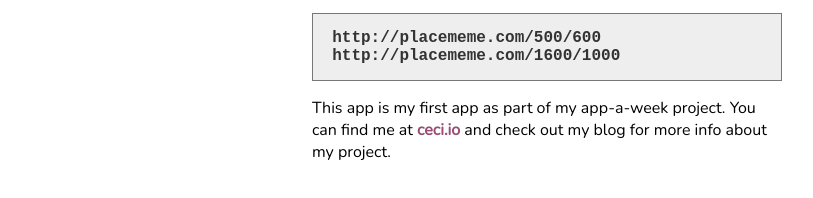
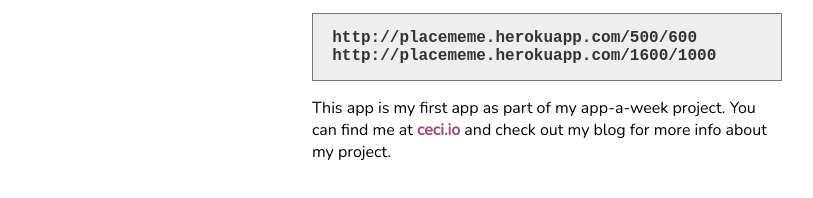
Before and after one commit to ceci21/placememe, a website: page src/public/index.html in a window 1280 px wide. Shown: the part 390-588 px from the top of the page, without its empty margins (223-1036 px from the left). Drawn offline with nearby package versions, Linux system fonts and the light colour scheme.

Commit message:
fix url on html page

```diff
--- a/src/public/index.html
+++ b/src/public/index.html
@@ -22,8 +22,8 @@
             Simply append to the URL the desired width and height of the filler image you want, like so:
           <p>
 <pre>
-  <a href="/500/600">http://placememe.com/500/600</a>
-  <a href="/1600/1000">http://placememe.com/1600/1000</a>
+  <a href="/500/600">http://placememe.herokuapp.com/500/600</a>
+  <a href="/1600/1000">http://placememe.herokuapp.com/1600/1000</a>
 </pre>
           </p>
           <p>
```
Also changed, not shown: 1 other file.
